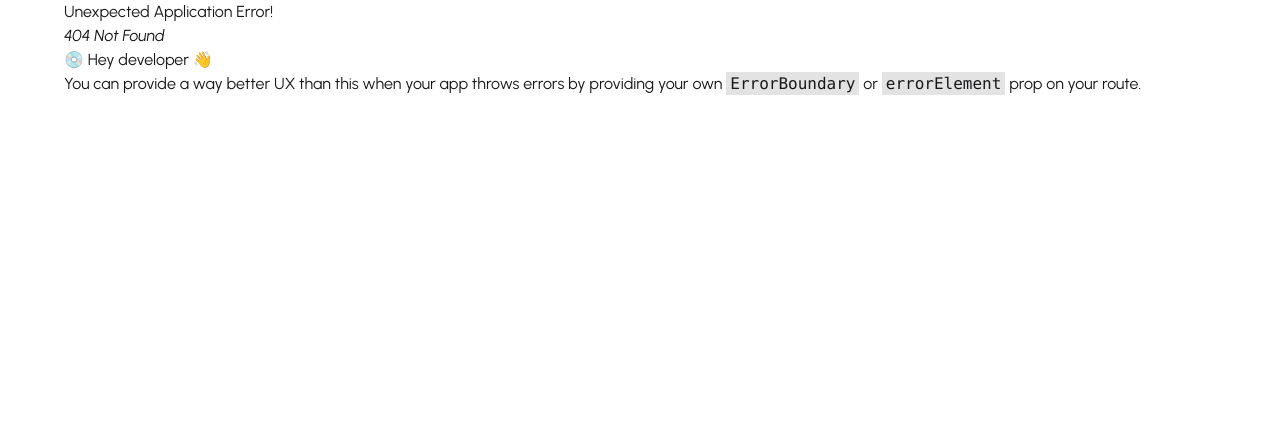
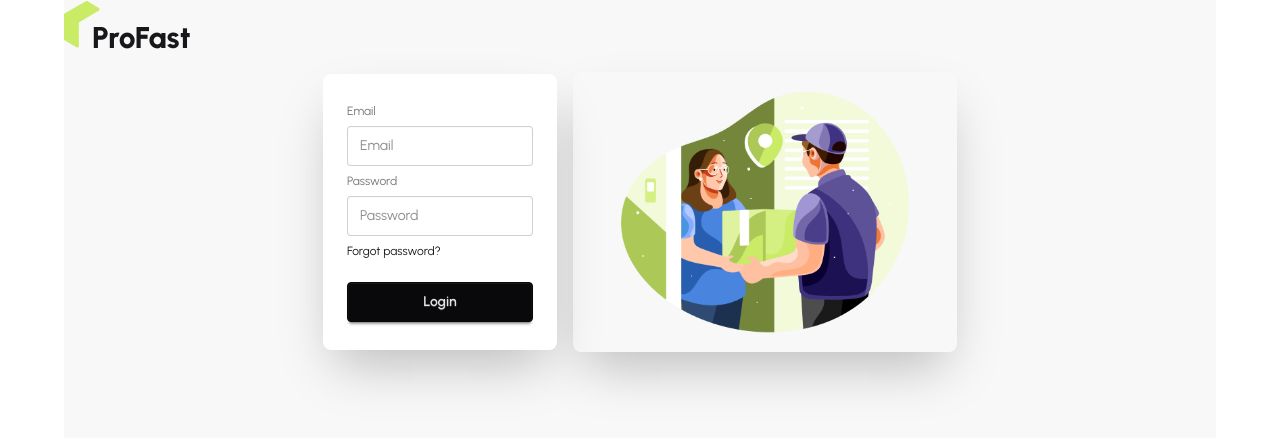
Before and after one commit to ArmanHossainWeb/Pro-Fast-Client, a React (Vite) app: page /login in a window 1280 px wide. Before the commit this address had no page. Shown: the top 438 px of the page. Built offline with nearby package versions, Linux system fonts and the light colour scheme.

Commit message:
feat: implement authLayout

```diff
--- /dev/null
+++ b/src/layout/AuthLayout.jsx
@@ -0,0 +1,22 @@
+import React from "react";
+import { Outlet } from "react-router";
+import AuthImg from "../assets/authImage.png";
+import ProFastLogo from "../pages/shared/proFastLogo/ProFastLogo";
+
+const AuthLayout = () => {
+  return (
+    <div className="bg-base-200 min-h-screen">
+      <div>
+        <ProFastLogo></ProFastLogo>
+      </div>
+      <div className="hero-content flex-col lg:flex-row-reverse">
+        <img src={AuthImg} className="max-w-sm rounded-lg shadow-2xl" />
+        <div>
+          <Outlet></Outlet>
+        </div>
+      </div>
+    </div>
+  );
+};
+
+export default AuthLayout;
--- /dev/null
+++ b/src/pages/Authentication/Login/Login.jsx
@@ -0,0 +1,22 @@
+import React from "react";
+
+const Login = () => {
+  return (
+    <div className="card bg-base-100 w-full max-w-sm shrink-0 shadow-2xl">
+      <div className="card-body">
+        <fieldset className="fieldset">
+          <label className="label">Email</label>
+          <input type="email" className="input" placeholder="Email" />
+          <label className="label">Password</label>
+          <input type="password" className="input" placeholder="Password" />
+          <div>
+            <a className="link link-hover">Forgot password?</a>
+          </div>
+          <button className="btn btn-neutral mt-4">Login</button>
+        </fieldset>
+      </div>
+    </div>
+  );
+};
+
+export default Login;
--- a/src/router/Router.jsx
+++ b/src/router/Router.jsx
@@ -1,6 +1,8 @@
 import { createBrowserRouter } from "react-router";
 import RootLayout from "../layout/RootLayout";
 import Home from "../pages/Home/Home/Home";
+import AuthLayout from "../layout/AuthLayout";
+import Login from "../pages/Authentication/Login/Login";
 
 const router = createBrowserRouter([
   {
@@ -13,6 +15,16 @@
         },
     ]
   },
+  {
+    path:"/",
+    element: <AuthLayout></AuthLayout>,
+    children: [
+      {
+        path:"/login",
+        Component: Login
+      }
+    ]
+  }
 ]);
 
 export default router;
```
